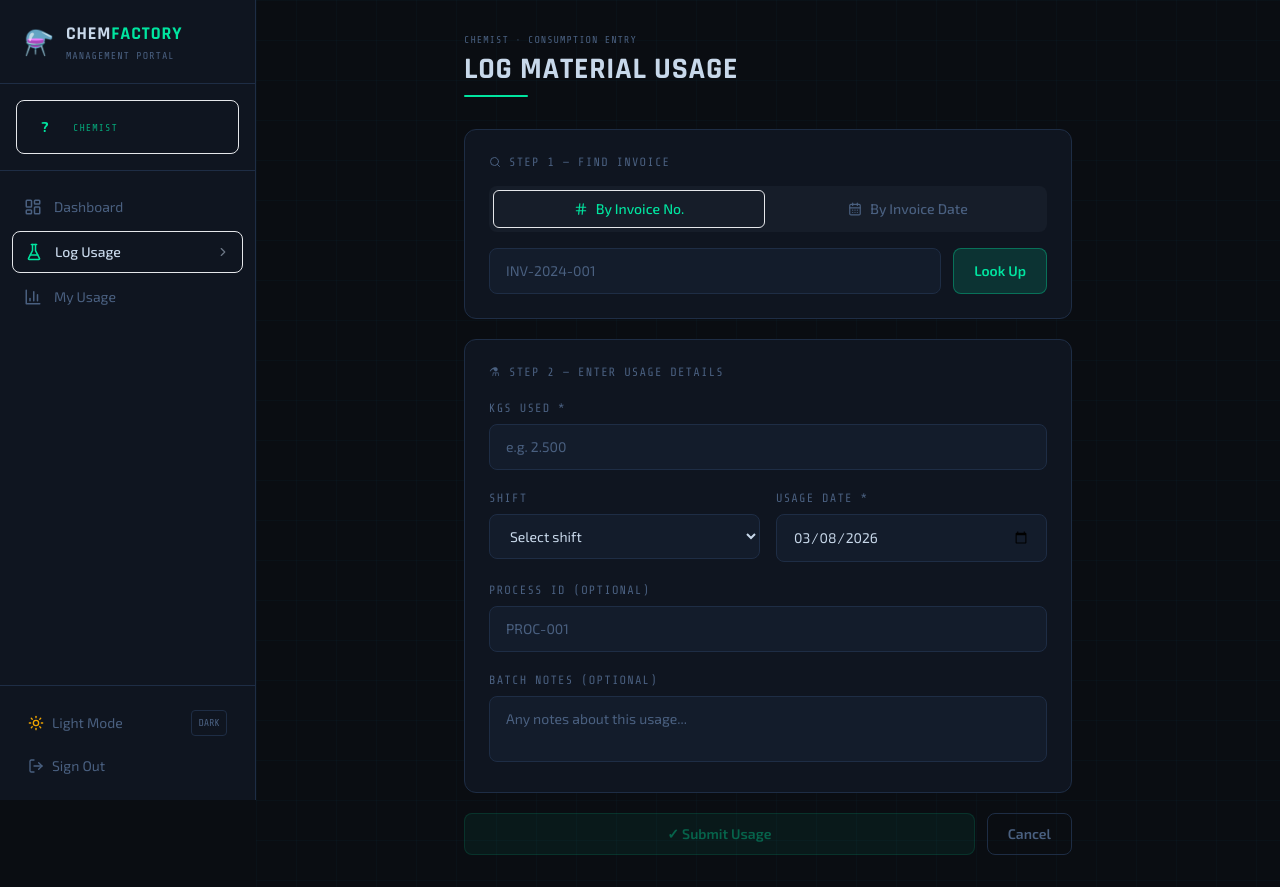
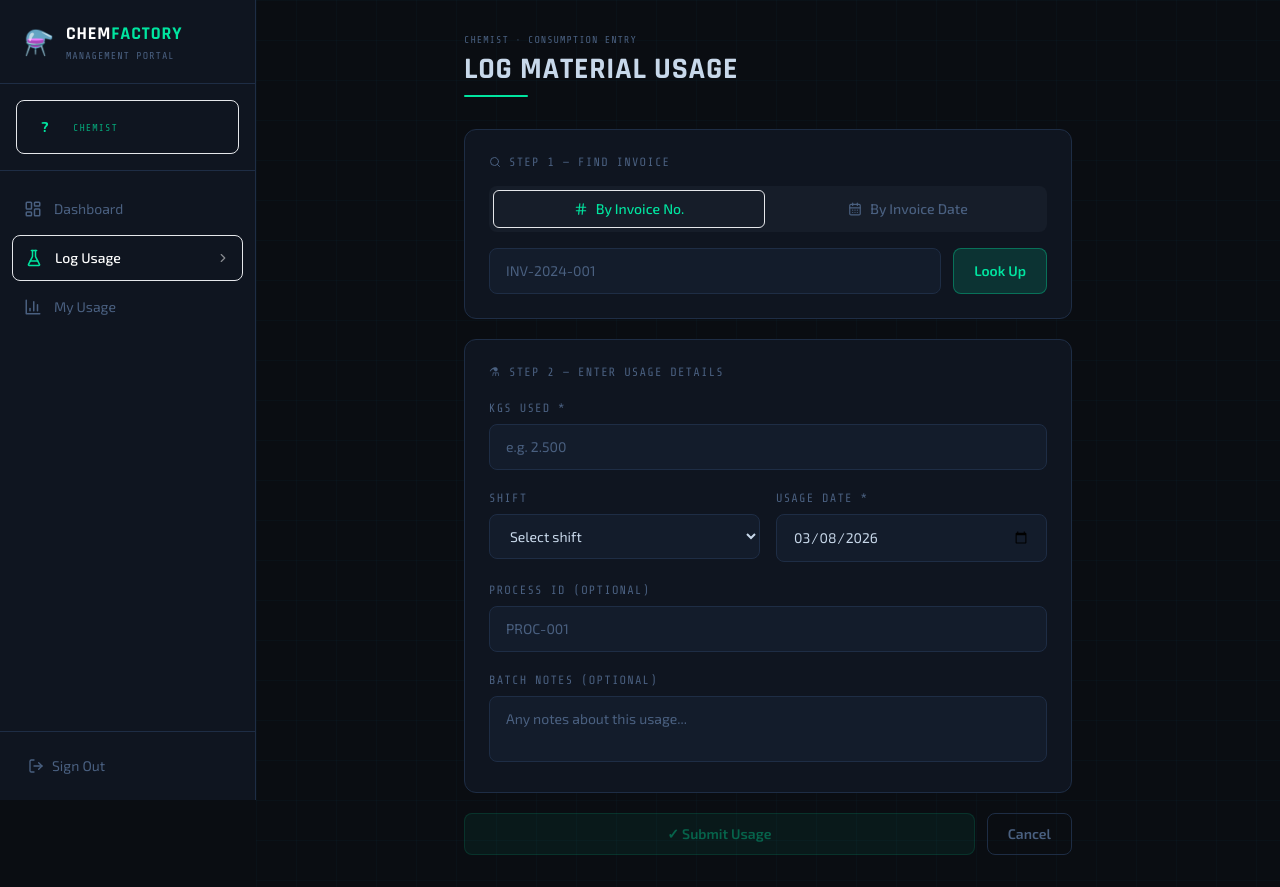
Before and after one commit to aaryanshah12/Inventory_web-App, a Next.js app: page /chemist/use in a window 1280 px wide. Built offline with nearby package versions, Linux system fonts and the light colour scheme.

Commit message:
Fix mobile navigation

```diff
--- a/src/components/layout/AppLayout.tsx
+++ b/src/components/layout/AppLayout.tsx
@@ -1,5 +1,4 @@
 'use client'
-import Link from 'next/link'
 import { usePathname, useRouter } from 'next/navigation'
 import { useAuth } from '@/hooks/useAuth'
 import { Role } from '@/types'
@@ -8,31 +7,30 @@ import { useState, useEffect } from 'react'
 import {
   LayoutDashboard, Package, FlaskConical,
   Factory, BarChart3, LogOut, ChevronRight,
-  Users, Shield, Menu, X, Sun, Moon
+  Users, Shield, Menu, X
 } from 'lucide-react'
-import { useTheme } from '@/hooks/useTheme'
 
 interface NavItem { href: string; label: string; icon: React.ReactNode }
 
 const navByRole: Record<Role, NavItem[]> = {
   owner: [
-    { href: '/owner',              label: 'Dashboard',    icon: <LayoutDashboard size={18}/> },
-    { href: '/owner/factories',    label: 'Factories',    icon: <Factory size={18}/> },
-    { href: '/owner/stock',        label: 'Stock Ledger', icon: <Package size={18}/> },
-    { href: '/owner/usage',        label: 'Usage Log',    icon: <FlaskConical size={18}/> },
-    { href: '/owner/reports',      label: 'Reports',      icon: <BarChart3 size={18}/> },
-    { href: '/owner/permissions',  label: 'Permissions',  icon: <Shield size={18}/> },
-    { href: '/owner/users',        label: 'Users',        icon: <Users size={18}/> },
+    { href: '/owner',             label: 'Dashboard',    icon: <LayoutDashboard size={18}/> },
+    { href: '/owner/factories',   label: 'Factories',    icon: <Factory size={18}/> },
+    { href: '/owner/stock',       label: 'Stock Ledger', icon: <Package size={18}/> },
+    { href: '/owner/usage',       label: 'Usage Log',    icon: <FlaskConical size={18}/> },
+    { href: '/owner/reports',     label: 'Reports',      icon: <BarChart3 size={18}/> },
+    { href: '/owner/permissions', label: 'Permissions',  icon: <Shield size={18}/> },
+    { href: '/owner/users',       label: 'Users',        icon: <Users size={18}/> },
   ],
   inputer: [
-    { href: '/inputer',         label: 'Dashboard',    icon: <LayoutDashboard size={18}/> },
-    { href: '/inputer/new',     label: 'New Entry',    icon: <Package size={18}/> },
-    { href: '/inputer/history', label: 'My Entries',   icon: <BarChart3 size={18}/> },
+    { href: '/inputer',         label: 'Dashboard',  icon: <LayoutDashboard size={18}/> },
+    { href: '/inputer/new',     label: 'New Entry',  icon: <Package size={18}/> },
+    { href: '/inputer/history', label: 'My Entries', icon: <BarChart3 size={18}/> },
   ],
   chemist: [
-    { href: '/chemist',         label: 'Dashboard',    icon: <LayoutDashboard size={18}/> },
-    { href: '/chemist/use',     label: 'Log Usage',    icon: <FlaskConical size={18}/> },
-    { href: '/chemist/history', label: 'My Usage',     icon: <BarChart3 size={18}/> },
+    { href: '/chemist',         label: 'Dashboard', icon: <LayoutDashboard size={18}/> },
+    { href: '/chemist/use',     label: 'Log Usage', icon: <FlaskConical size={18}/> },
+    { href: '/chemist/history', label: 'My Usage',  icon: <BarChart3 size={18}/> },
   ],
 }
 
@@ -54,128 +52,99 @@ export default function AppLayout({ children }: { children: React.ReactNode }) {
   const role     = profile?.role ?? 'chemist'
   const navItems = navByRole[role]
   const [sidebarOpen, setSidebarOpen] = useState(false)
-  const { theme, toggleTheme } = useTheme()
 
-  // Close sidebar on route change
   useEffect(() => { setSidebarOpen(false) }, [pathname])
-
-  // Close sidebar on outside click
-  useEffect(() => {
-    if (!sidebarOpen) return
-    const handler = (e: MouseEvent | TouchEvent) => {
-      const sidebar = document.getElementById('sidebar')
-      const target = 'touches' in e ? e.touches[0].target : e.target
-      if (sidebar && !sidebar.contains(target as Node)) setSidebarOpen(false)
-    }
-    document.addEventListener('mousedown', handler as any)
-    document.addEventListener('touchstart', handler as any)
-    return () => {
-      document.removeEventListener('mousedown', handler as any)
-      document.removeEventListener('touchstart', handler as any)
-    }
-  }, [sidebarOpen])
 
   async function handleSignOut() {
     await signOut()
     router.replace('/login')
   }
 
+  function navigate(href: string) {
+    setSidebarOpen(false)
+    router.push(href)
+  }
+
   const accentText = role === 'owner' ? 'text-owner' : role === 'inputer' ? 'text-inputer' : 'text-chemist'
   const accentBg   = role === 'owner' ? 'bg-owner'   : role === 'inputer' ? 'bg-inputer'   : 'bg-chemist'
 
-  const SidebarContent = () => (
+  const NavLinks = () => (
+    <nav className="flex-1 px-3 py-4 space-y-1 overflow-y-auto">
+      {navItems.map(item => {
+        const active = pathname === item.href || (item.href !== `/${role}` && pathname.startsWith(item.href))
+        return (
+          <button
+            key={item.href}
+            onPointerDown={() => navigate(item.href)}
+            className={clsx(
+              'w-full flex items-center gap-3 px-3 py-3 rounded-lg text-sm transition-all duration-150 group',
+              active
+                ? clsx('text-white font-medium',
+                    role === 'owner'   ? 'bg-owner/15 border border-owner/30' :
+                    role === 'inputer' ? 'bg-inputer/15 border border-inputer/30' :
+                                         'bg-chemist/15 border border-chemist/30')
+                : 'text-muted hover:text-white hover:bg-white/5'
+            )}
+          >
+            <span className={active ? accentText : 'text-muted group-hover:text-white'}>
+              {item.icon}
+            </span>
+            {item.label}
+            {active && <ChevronRight size={14} className="ml-auto opacity-50" />}
+          </button>
+        )
+      })}
+    </nav>
+  )
+
+  const SidebarInner = () => (
     <div className="flex flex-col h-full">
       {/* Logo */}
       <div className="px-6 py-5 border-b border-border flex items-center justify-between">
         <div className="flex items-center gap-3">
           <span className="text-2xl">⚗️</span>
           <div>
-            <div className={`font-display text-lg font-bold text-primary tracking-wider uppercase`}>
+            <div className="font-display text-lg font-bold text-white tracking-wider uppercase">
               Chem<span className={accentText}>Factory</span>
             </div>
             <div className="font-mono text-[10px] text-muted tracking-widest">MANAGEMENT PORTAL</div>
           </div>
         </div>
-        {/* Close button - mobile only */}
-        <button
-          onClick={() => setSidebarOpen(false)}
-          className="lg:hidden text-muted hover:text-primary p-1"
-        >
+        <button onClick={() => setSidebarOpen(false)} className="lg:hidden text-muted hover:text-white p-1">
           <X size={20} />
         </button>
       </div>
 
-      {/* Profile badge */}
+      {/* Profile */}
       <div className="px-4 py-4 border-b border-border">
         <div className={clsx('flex items-center gap-3 rounded-lg px-3 py-2.5 border', roleColors[role])}>
           <div className="w-8 h-8 rounded-lg bg-current/10 flex items-center justify-center text-sm font-bold flex-shrink-0">
             {profile?.full_name?.charAt(0).toUpperCase() ?? '?'}
           </div>
           <div className="flex-1 min-w-0">
-            <div className="text-sm font-semibold text-primary truncate">{profile?.full_name}</div>
+            <div className="text-sm font-semibold text-white truncate">{profile?.full_name}</div>
             <div className="font-mono text-[10px] uppercase tracking-widest opacity-70">{role}</div>
           </div>
         </div>
       </div>
 
-      {/* Navigation */}
-      <nav className="flex-1 px-3 py-4 space-y-1 overflow-y-auto">
-        {navItems.map(item => {
-          const active = pathname === item.href || (item.href !== `/${role}` && pathname.startsWith(item.href))
-          return (
-            <button
-              key={item.href}
-              onClick={() => {
-                setSidebarOpen(false)
-                window.location.href = item.href
-              }}
-              className={clsx(
-                'w-full flex items-center gap-3 px-3 py-2.5 rounded-lg text-sm transition-all duration-150 group',
-                active
-                  ? clsx('text-primary font-medium',
-                      role === 'owner'   ? 'bg-owner/15 border border-owner/30' :
-                      role === 'inputer' ? 'bg-inputer/15 border border-inputer/30' :
-                                          'bg-chemist/15 border border-chemist/30')
-                  : 'text-muted hover:text-primary hover:bg-layer'
-              )}
-            >
-              <span className={active ? accentText : 'text-muted group-hover:text-primary'}>
-                {item.icon}
-              </span>
-              {item.label}
-              {active && <ChevronRight size={14} className="ml-auto opacity-50" />}
-            </button>
-          )
-        })}
-      </nav>
+      <NavLinks />
 
-      {/* Factory info */}
+      {/* Factories */}
       {profile?.factories && profile.factories.length > 0 && (
         <div className="px-4 py-3 border-t border-border">
           <div className="font-mono text-[10px] text-muted uppercase tracking-widest mb-2">Assigned Factories</div>
           {profile.factories.slice(0, 3).map((f: any) => (
             <div key={f.id} className="flex items-center gap-2 py-1">
               <div className={clsx('w-1.5 h-1.5 rounded-full', accentBg)} />
-              <span className="text-xs text-primary-70 truncate">{f.name}</span>
+              <span className="text-xs text-white/70 truncate">{f.name}</span>
             </div>
           ))}
         </div>
       )}
 
-      {/* Theme toggle + Sign out */}
-      <div className="px-4 py-4 border-t border-border space-y-1">
-        <button
-          onClick={toggleTheme}
-          className="flex items-center gap-2 w-full px-3 py-2 rounded-lg text-sm text-muted hover:text-primary hover:bg-layer transition-all"
-        >
-          {theme === 'dark'
-            ? <><Sun size={16} className="text-owner" /> Light Mode</>
-            : <><Moon size={16} className="text-inputer" /> Dark Mode</>
-          }
-          <span className="ml-auto font-mono text-[10px] px-1.5 py-0.5 rounded border border-border">
-            {theme === 'dark' ? 'DARK' : 'LIGHT'}
-          </span>
-        </button>
+      {/* Sign out */}
+      <div className="px-4 py-4 border-t border-border">
         <button
           onClick={handleSignOut}
           className="flex items-center gap-2 w-full px-3 py-2 rounded-lg text-sm text-muted hover:text-red-400 hover:bg-red-500/10 transition-all"
@@ -190,44 +159,30 @@ export default function AppLayout({ children }: { children: React.ReactNode }) {
   return (
     <div className="flex min-h-screen">
 
-      {/* ── DESKTOP Sidebar (always visible on lg+) ── */}
-      <aside
-        id="sidebar"
-        className="hidden lg:flex w-64 flex-shrink-0 bg-panel border-r border-border flex-col fixed top-0 left-0 h-screen z-30"
-      >
-        <SidebarContent />
+      {/* Desktop sidebar */}
+      <aside className="hidden lg:flex w-64 flex-shrink-0 bg-panel border-r border-border flex-col fixed top-0 left-0 h-screen z-30">
+        <SidebarInner />
       </aside>
 
-      {/* ── MOBILE Sidebar overlay ── */}
+      {/* Mobile sidebar overlay */}
       {sidebarOpen && (
         <div className="fixed inset-0 z-40 lg:hidden">
-          {/* Backdrop */}
-          <div
-            className="absolute inset-0 bg-black/60 backdrop-blur-sm"
-            onClick={() => setSidebarOpen(false)}
-          />
-          {/* Drawer */}
-          <aside
-            id="sidebar"
-            className="absolute top-0 left-0 h-full w-72 bg-panel border-r border-border flex flex-col z-50 animate-fade-up"
-          >
-            <SidebarContent />
+          <div className="absolute inset-0 bg-black/60 backdrop-blur-sm" onClick={() => setSidebarOpen(false)} />
+          <aside className="absolute top-0 left-0 h-full w-72 bg-panel border-r border-border flex flex-col z-50">
+            <SidebarInner />
           </aside>
         </div>
       )}
 
-      {/* ── MAIN content ── */}
+      {/* Main content */}
       <div className="flex-1 lg:ml-64 flex flex-col min-h-screen">
 
         {/* Mobile top bar */}
         <div className="lg:hidden sticky top-0 z-20 flex items-center justify-between px-4 py-3 bg-panel border-b border-border">
-          <button
-            onClick={() => setSidebarOpen(true)}
-            className="text-muted hover:text-primary p-1"
-          >
+          <button onClick={() => setSidebarOpen(true)} className="text-muted hover:text-white p-2">
             <Menu size={22} />
           </button>
-          <div className="font-display text-base font-bold text-primary tracking-wider uppercase">
+          <div className="font-display text-base font-bold text-white tracking-wider uppercase">
             Chem<span className={accentText}>Factory</span>
           </div>
           <div className={clsx('w-8 h-8 rounded-lg flex items-center justify-center text-sm font-bold', roleColors[role])}>
@@ -235,7 +190,6 @@ export default function AppLayout({ children }: { children: React.ReactNode }) {
           </div>
         </div>
 
-        {/* Page content */}
         <main className="flex-1 grid-bg">
           {children}
         </main>
```
